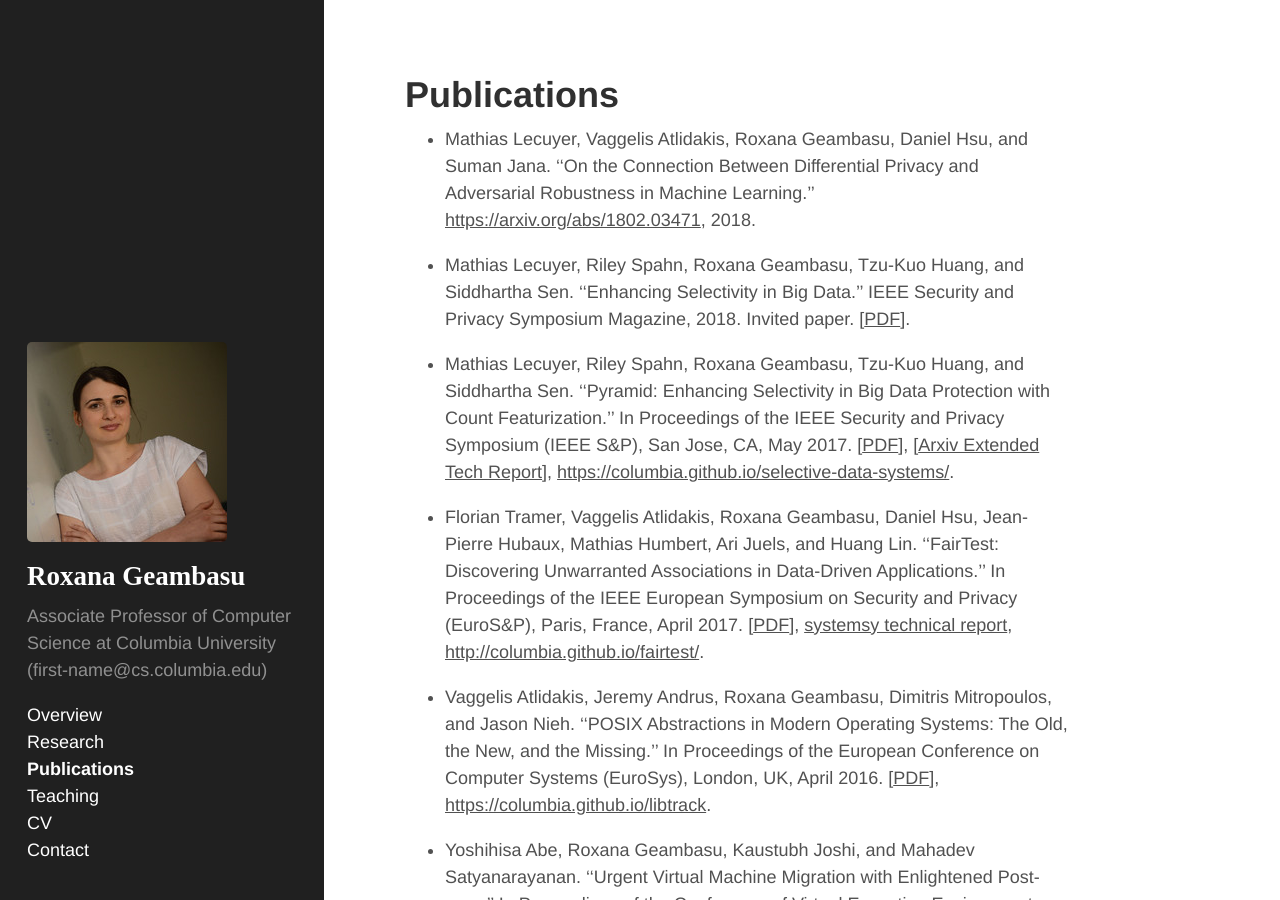
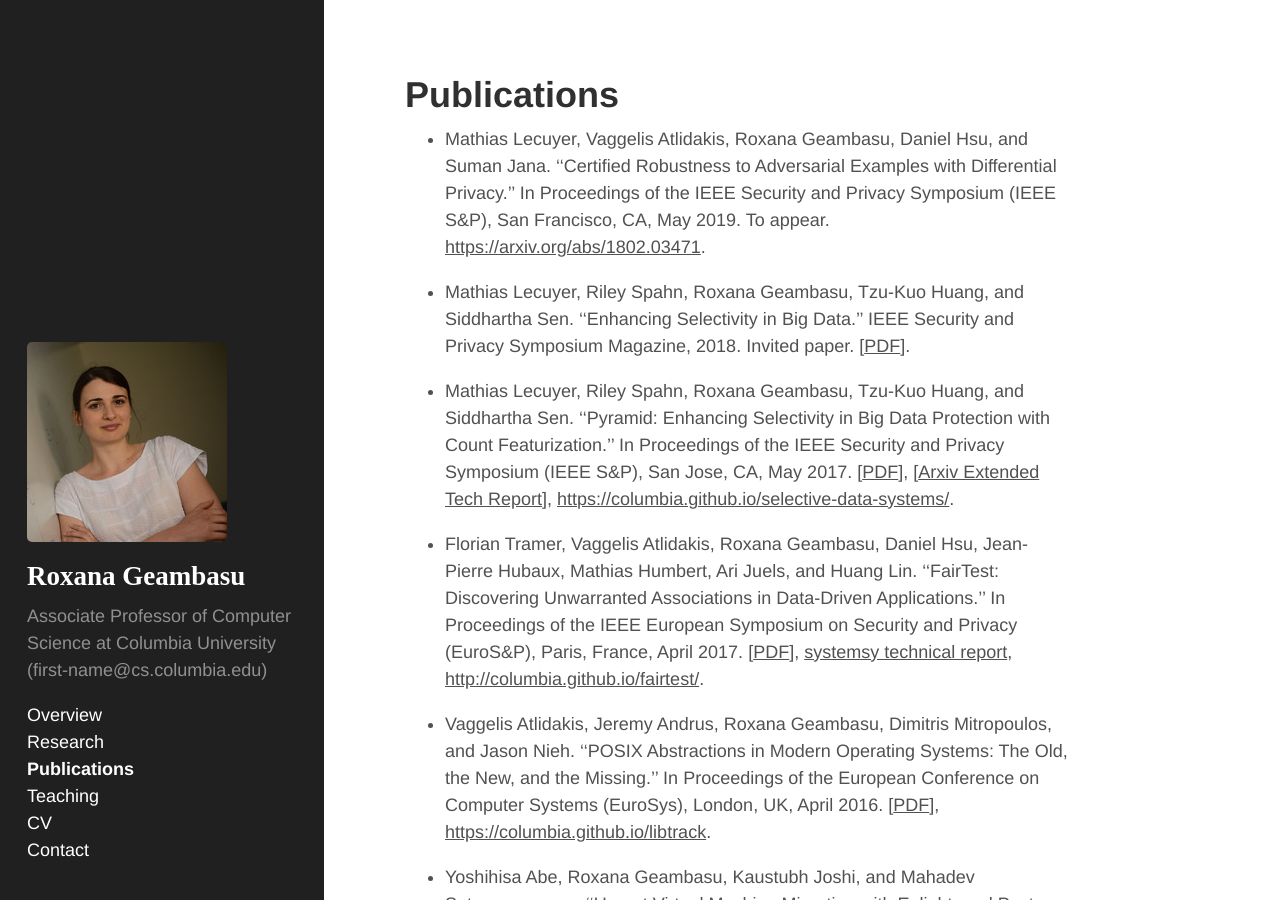
Before and after one commit to roxanageambasu/roxanageambasu.github.io, a Jekyll site: the page built from 02-publications.md, in a window 1280 px wide and 900 px high. Built offline with Jekyll 4.4.1, drawn with Linux system fonts in a browser that asks for light colours.

Commit message:
pixeldp pub

```diff
--- a/02-publications.md
+++ b/02-publications.md
@@ -3,8 +3,10 @@ layout: page
 title: Publications
 ---
 * Mathias Lecuyer, Vaggelis Atlidakis, Roxana Geambasu, Daniel Hsu, and Suman Jana.
-  ''On the Connection Between Differential Privacy and Adversarial Robustness in Machine Learning.''
-  [https://arxiv.org/abs/1802.03471](https://arxiv.org/abs/1802.03471), 2018.
+  ''Certified Robustness to Adversarial Examples with Differential Privacy.''
+  In Proceedings of the IEEE Security and Privacy Symposium (IEEE S&P), San
+  Francisco, CA, May 2019.  To appear.
+  [https://arxiv.org/abs/1802.03471](https://arxiv.org/abs/1802.03471).
 
 * Mathias Lecuyer, Riley Spahn, Roxana Geambasu, Tzu-Kuo Huang, and Siddhartha Sen.
   ''Enhancing Selectivity in Big Data.''
```
Also changed, not shown: 1 other file.
